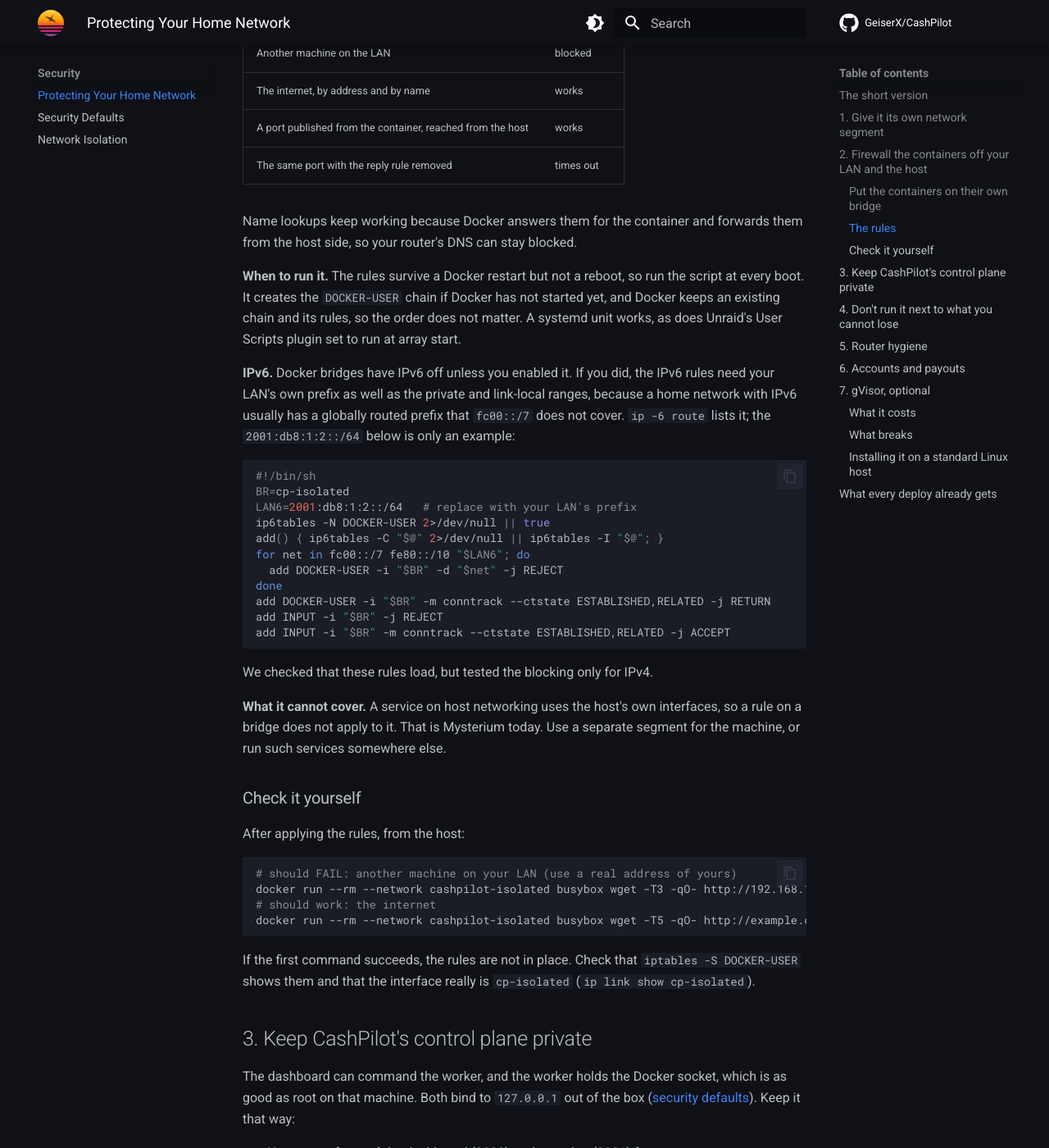
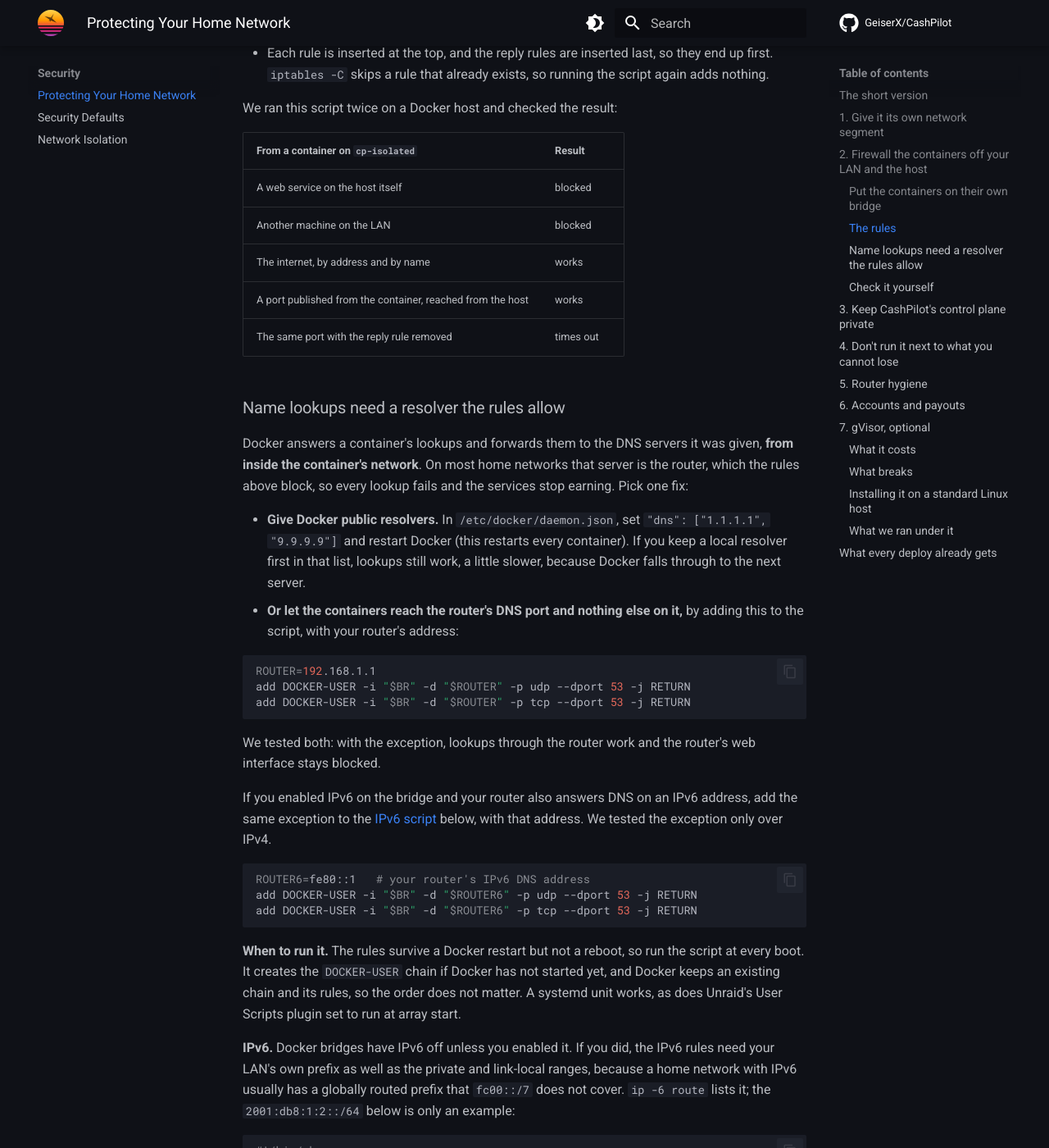
Before and after one commit to GeiserX/CashPilot, an MkDocs documentation site: the page built from docs/home-network-security.md, in a window 1280 px wide and 1400 px high, scrolled down 3077 px. Shown: the whole window at 82% size. Built offline with MkDocs 1.6.1 and Material for MkDocs 9.7.7, drawn with Linux system fonts in a browser that asks for light colours; comment, search, counter and statistics services are not loaded; some of the changed text lies outside the part shown.

Commit message:
docs(security): fix the isolation guide's DNS advice and add what the gVisor rollout found (#386)
Docker's embedded resolver forwards lookups from the container's own network, so a router resolver is blocked by the isolation rules; the guide now gives two tested fixes (public resolvers, or an exception for the router's DNS port, IPv4 and IPv6). It shows how to move running containers onto the network without recreating them. gVisor: plain runsc cannot resolve names on user-defined networks (google/gvisor#7469); --network=host passthrough works on the firewalled bridge, with its measured cost and the services that ran under it.

````diff
--- a/docs/home-network-security.md
+++ b/docs/home-network-security.md
@@ -93,7 +93,18 @@
 networking are unaffected. The worker never creates the network or any firewall
 rule itself. If the network is missing, it refuses the deploy and tells you the
 command above, and it checks before it touches the running container.
-Already-deployed services move over on their next redeploy.
+
+Already-deployed services move over on their next redeploy. To move one now
+without recreating it, keeping its configuration and identity as they are:
+
+```bash
+docker network connect cashpilot-isolated cashpilot-honeygain
+docker network disconnect bridge cashpilot-honeygain
+```
+
+Published ports move with it and survive a restart. A service that holds a
+long-lived connection may keep trying the old one for a while; Bitping did, and a
+`docker restart` of that one service fixed it.
 
 If you run the services from an exported compose file instead, add
 `networks: [cashpilot-isolated]` to each service and declare the network as
@@ -138,8 +149,38 @@
 | A port published from the container, reached from the host | works |
 | The same port with the reply rule removed | times out |
 
-Name lookups keep working because Docker answers them for the container and
-forwards them from the host side, so your router's DNS can stay blocked.
+### Name lookups need a resolver the rules allow
+
+Docker answers a container's lookups and forwards them to the DNS servers it was
+given, **from inside the container's network**. On most home networks that
+server is the router, which the rules above block, so every lookup fails and the
+services stop earning. Pick one fix:
+
+- **Give Docker public resolvers.** In `/etc/docker/daemon.json`, set
+  `"dns": ["1.1.1.1", "9.9.9.9"]` and restart Docker (this restarts every
+  container). If you keep a local resolver first in that list, lookups still
+  work, a little slower, because Docker falls through to the next server.
+- **Or let the containers reach the router's DNS port and nothing else on it,**
+  by adding this to the script, with your router's address:
+
+  ```sh
+  ROUTER=192.168.1.1
+  add DOCKER-USER -i "$BR" -d "$ROUTER" -p udp --dport 53 -j RETURN
+  add DOCKER-USER -i "$BR" -d "$ROUTER" -p tcp --dport 53 -j RETURN
+  ```
+
+We tested both: with the exception, lookups through the router work and the
+router's web interface stays blocked.
+
+If you enabled IPv6 on the bridge and your router also answers DNS on an IPv6
+address, add the same exception to the [IPv6 script](#the-rules) below, with
+that address. We tested the exception only over IPv4.
+
+```sh
+ROUTER6=fe80::1   # your router's IPv6 DNS address
+add DOCKER-USER -i "$BR" -d "$ROUTER6" -p udp --dport 53 -j RETURN
+add DOCKER-USER -i "$BR" -d "$ROUTER6" -p tcp --dport 53 -j RETURN
+```
 
 **When to run it.** The rules survive a Docker restart but not a reboot, so run
 the script at every boot. It creates the `DOCKER-USER` chain if Docker has not
@@ -180,13 +221,15 @@
 ```bash
 # should FAIL: another machine on your LAN (use a real address of yours)
 docker run --rm --network cashpilot-isolated busybox wget -T3 -qO- http://192.168.1.1/
-# should work: the internet
+# should work: the internet, by name
 docker run --rm --network cashpilot-isolated busybox wget -T5 -qO- http://example.com/ | head -3
 ```
 
 If the first command succeeds, the rules are not in place. Check that
 `iptables -S DOCKER-USER` shows them and that the interface really is
-`cp-isolated` (`ip link show cp-isolated`).
+`cp-isolated` (`ip link show cp-isolated`). If the second fails with a name
+error but `wget http://1.1.1.1/` works, it is DNS: see
+[name lookups](#name-lookups-need-a-resolver-the-rules-allow).
 
 ## 3. Keep CashPilot's control plane private
 
@@ -266,15 +309,31 @@
 of gigabytes a month, that is minutes of CPU a month. For a busy storage node,
 or on a Raspberry Pi, it adds up.
 
+With network passthrough, the setup that works on a CashPilot network (see
+below), throughput matched runc's in two runs each, 38 to 44 MB/s on a link that
+was the limit that day, and CPU stayed at about six times runc's: 19 to 20 s for
+1 GiB against 3 s.
+
 ### What breaks
 
+- **Docker's DNS on your own networks.** Plain `runsc` cannot resolve names on
+  any network you create, `cashpilot-isolated` included. Docker answers lookups
+  at `127.0.0.11` through firewall rules inside the container's network, and
+  gVisor's own network stack does not apply them. This is
+  [gVisor issue 7469](https://github.com/google/gvisor/issues/7469), still open.
+  The fix that works is to register gVisor with `--network=host`, which, despite
+  the name, uses the kernel network stack *inside the container's own network*:
+  Docker's DNS works, and the container stays on the firewalled bridge. It
+  weakens gVisor's network isolation, and every other system call is still
+  handled by gVisor.
 - **Raw sockets are off by default.** `ping` fails under gVisor even when the
   container is granted `NET_RAW`. Bitping declares `NET_RAW` to probe the
   network, so it needs gVisor registered with the `--net-raw` flag, which gives
   that capability back.
-- **Host networking gives up much of the point.** gVisor can use the host's
-  network stack with `--network=host`, and its own documentation says that
-  "decreases the isolation to the host". A service that needs host networking
+- **A service on host networking gains little.** gVisor's own documentation says
+  network passthrough "decreases the isolation to the host", and a service that
+  already shares the host's network, like Mysterium, has nothing left to
+  confine it there. A service that needs host networking
   plus a TUN device, like Mysterium, is a poor fit.
 - **Stock Unraid cannot run it at all.** Unraid runs from its initial RAM
   filesystem. That root has no parent mount, so gVisor cannot `pivot_root` out
@@ -307,6 +366,29 @@
 docker run --rm --runtime=runsc hello-world
 ```
 
+For CashPilot's networks, add the passthrough runtimes to
+`/etc/docker/daemon.json`, next to the `runsc` entry the install wrote, and run
+`sudo systemctl reload docker`:
+
+```json
+"runtimes": {
+  "runsc": { "path": "/usr/local/bin/runsc" },
+  "runsc-hostnet": { "path": "/usr/local/bin/runsc", "runtimeArgs": ["--network=host"] },
+  "runsc-hostnet-raw": { "path": "/usr/local/bin/runsc", "runtimeArgs": ["--network=host", "--net-raw"] }
+}
+```
+
+`runsc-hostnet-raw` is for a service that needs raw sockets, such as Bitping.
+
+### What we ran under it
+
+On an Ubuntu 24.04 host, each of these ran under `runsc-hostnet` on
+`cashpilot-isolated` without restarting and without name-lookup errors: EarnApp, Earn.fm, Honeygain, IPRoyal Pawns, PacketStream, ProxyBase,
+ProxyLite, ProxyRack, Repocket and Traffmonetizer, plus Bitping under
+`runsc-hostnet-raw`. We did not try Mysterium, which needs host networking and a
+TUN device, or Storj, whose disk traffic would pay gVisor's overhead on every
+read and write.
+
 CashPilot's deploy spec accepts a `runtime`, allowed only when your Docker daemon
 reports it (see
 [container runtimes](security-defaults.md#container-runtimes-gvisor-where-it-works)).
````
Also changed, not shown: docs/security-defaults.md (+5 -4 lines).
